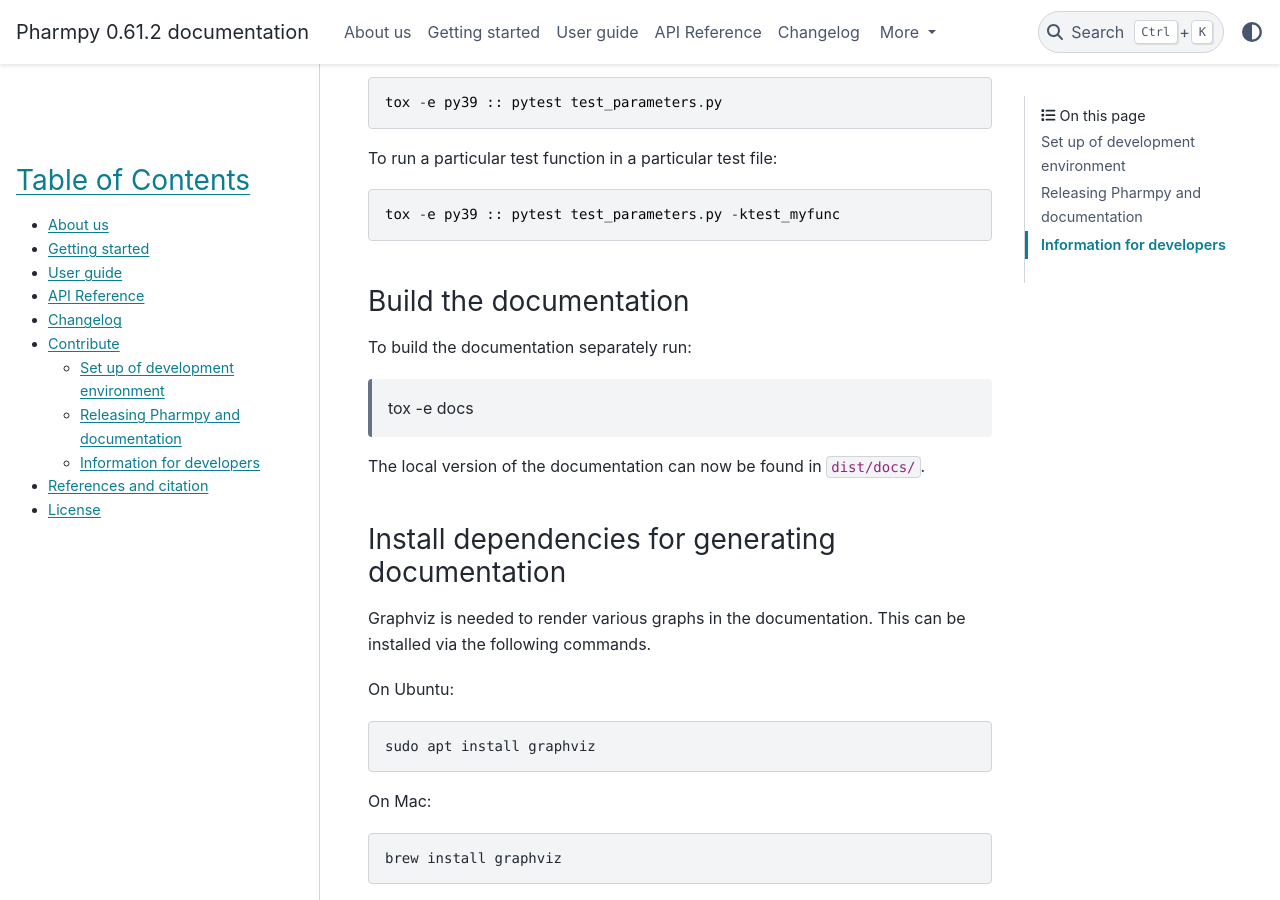
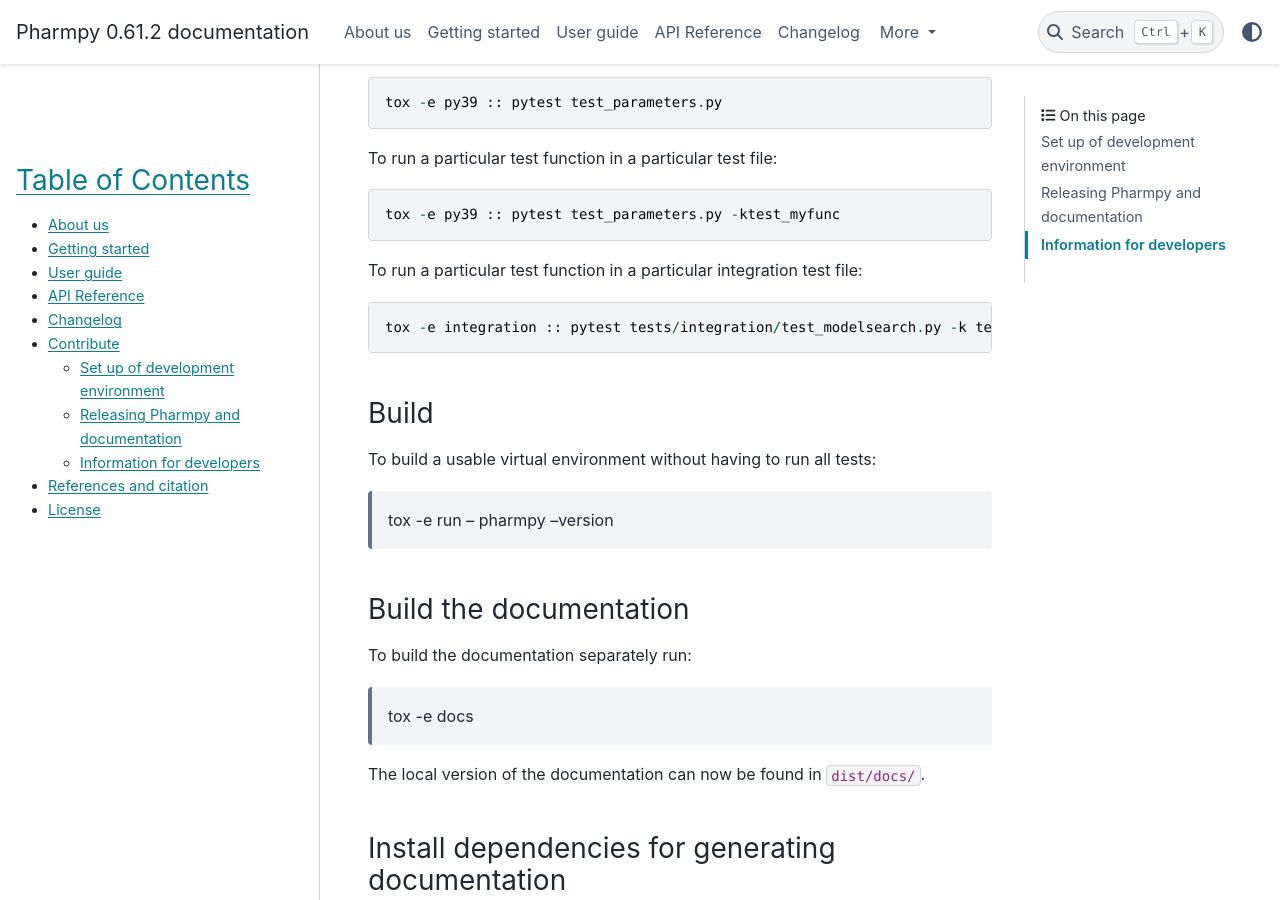
Before and after one commit to pharmpy/pharmpy, a Sphinx documentation site: the page built from docs/contribute.rst, in a window 1280 px wide and 900 px high, scrolled down 1086 px. Built offline with Sphinx 7.4.7 and the PyData theme 0.15.4, drawn with Linux system fonts in a browser that asks for light colours.

Commit message:
Add examples on how to use the integration and run venv

```diff
--- a/docs/contribute.rst
+++ b/docs/contribute.rst
@@ -42,6 +42,18 @@
 To run a particular test function in a particular test file::
 
     tox -e py39 :: pytest test_parameters.py -ktest_myfunc
+
+To run a particular test function in a particular integration test file::
+
+    tox -e integration :: pytest tests/integration/test_modelsearch.py -k test_summary_individuals
+
+
+Build
+*****
+
+To build a usable virtual environment without having to run all tests:
+
+    tox -e run -- pharmpy --version
 
 
 Build the documentation
```
